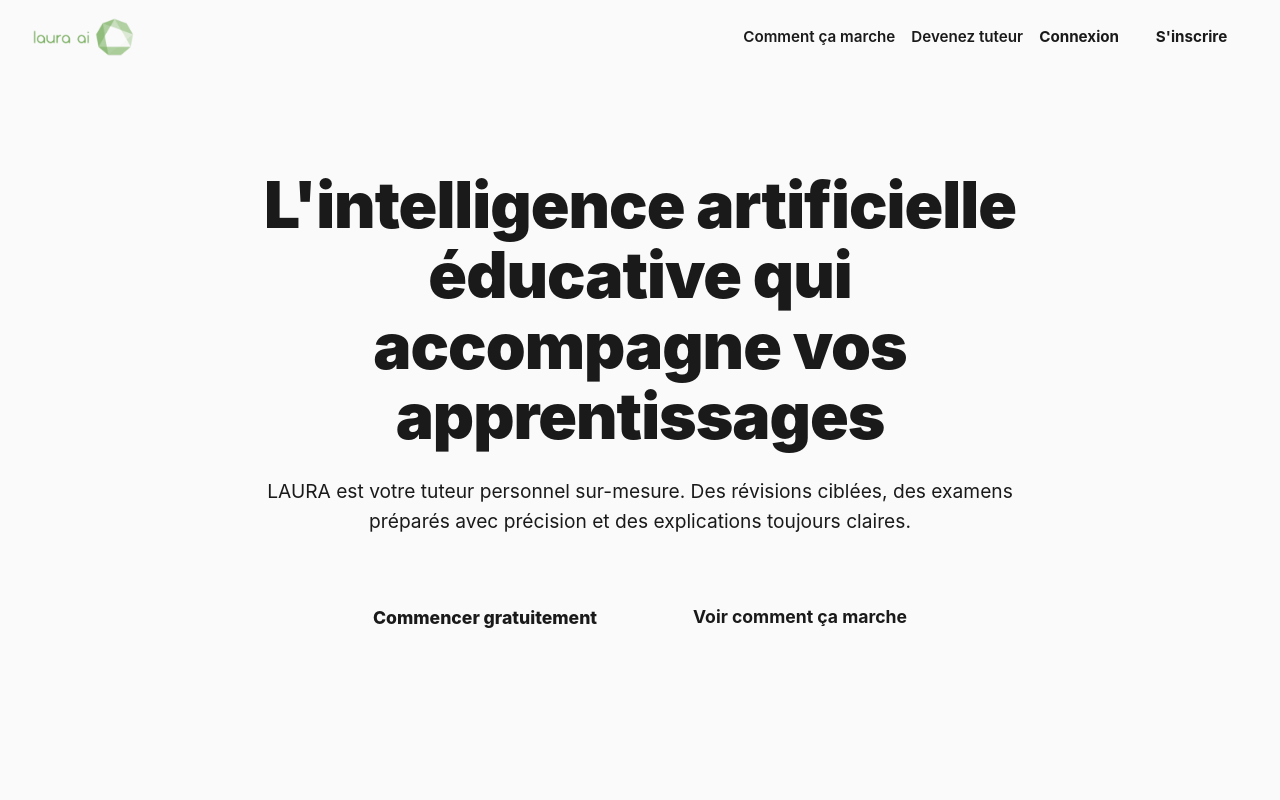
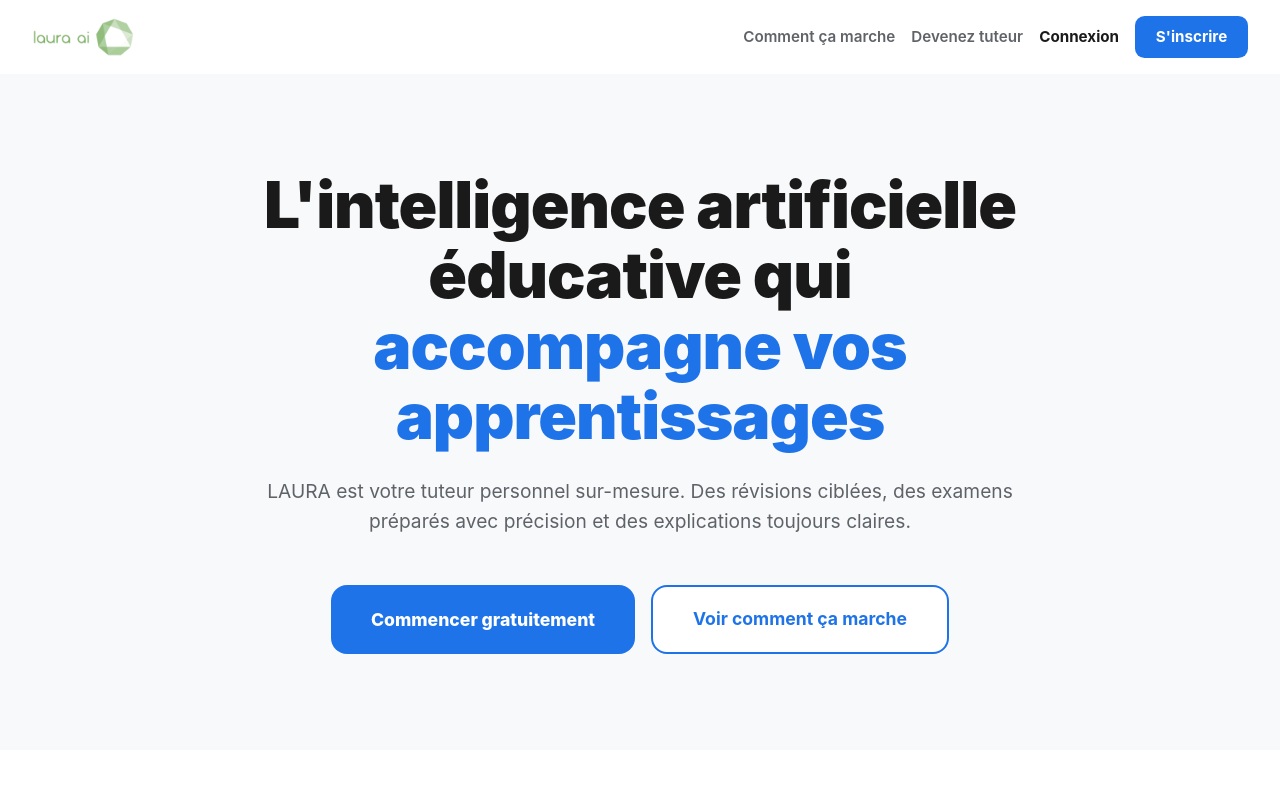
Before and after one commit to Meik20/Laura-AI, a React (Vite) app in the folder client/: page / in a window 1280 px wide. Shown: the top 800 px of the page. Built offline with nearby package versions, Linux system fonts and the light colour scheme; no server answers.

Commit message:
fix(styles): restore footer background and text contrast utility variables

```diff
--- a/client/src/index.css
+++ b/client/src/index.css
@@ -10,6 +10,22 @@
   --success: #1f9e6e;
   --error: #d33b27;
   --warning: #f57c00;
+
+  /* Utility and layout compatibility colors */
+  --color-neutral-900: #1a1a1a;
+  --color-neutral-800: #202124;
+  --color-neutral-700: #3c4043;
+  --color-neutral-500: #70757a;
+  --color-neutral-400: #9aa0a6;
+  --color-white: #ffffff;
+  --color-bg-page: #f8f9fa;
+  --color-text-primary: #1a1a1a;
+  --color-text-secondary: #5f6368;
+  --color-bg-card: #ffffff;
+  --color-primary: #1f73e8;
+  --color-primary-dark: #1565cd;
+  --color-primary-light: #e8f0fe;
+  --color-border-default: #dadce0;
 
   /* Text */
   --text-primary: #1a1a1a;
```
